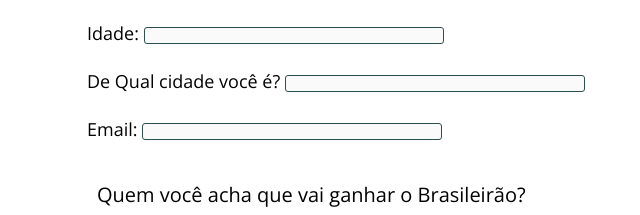
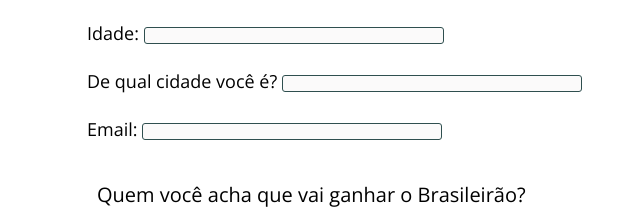
Before and after one commit to StefanyCarlos23/Atividade-Exp.-Criativa-formulario, a plain HTML site: page index.html in a window 1280 px wide. Shown: the part 759-974 px from the top of the page, 43-683 px from the left. Drawn offline with nearby package versions, Linux system fonts and the light colour scheme.

Commit message:
Formulário
Atividade 09: Criar um formulário

```diff
--- a/index.html
+++ b/index.html
@@ -25,7 +25,7 @@
                 <label class="informacao">Idade:</label>
                 <input class="inserir" type="number" id="idade" name="idade" required><br>
                 <br>
-                <label class="informacao">De Qual cidade você é?</label>
+                <label class="informacao">De qual cidade você é?</label>
                 <input class="inserir"  type="text" id="cidade" name="cidade" required><br>
                 <br>
                 <label class="informacao">Email: </label>
```
